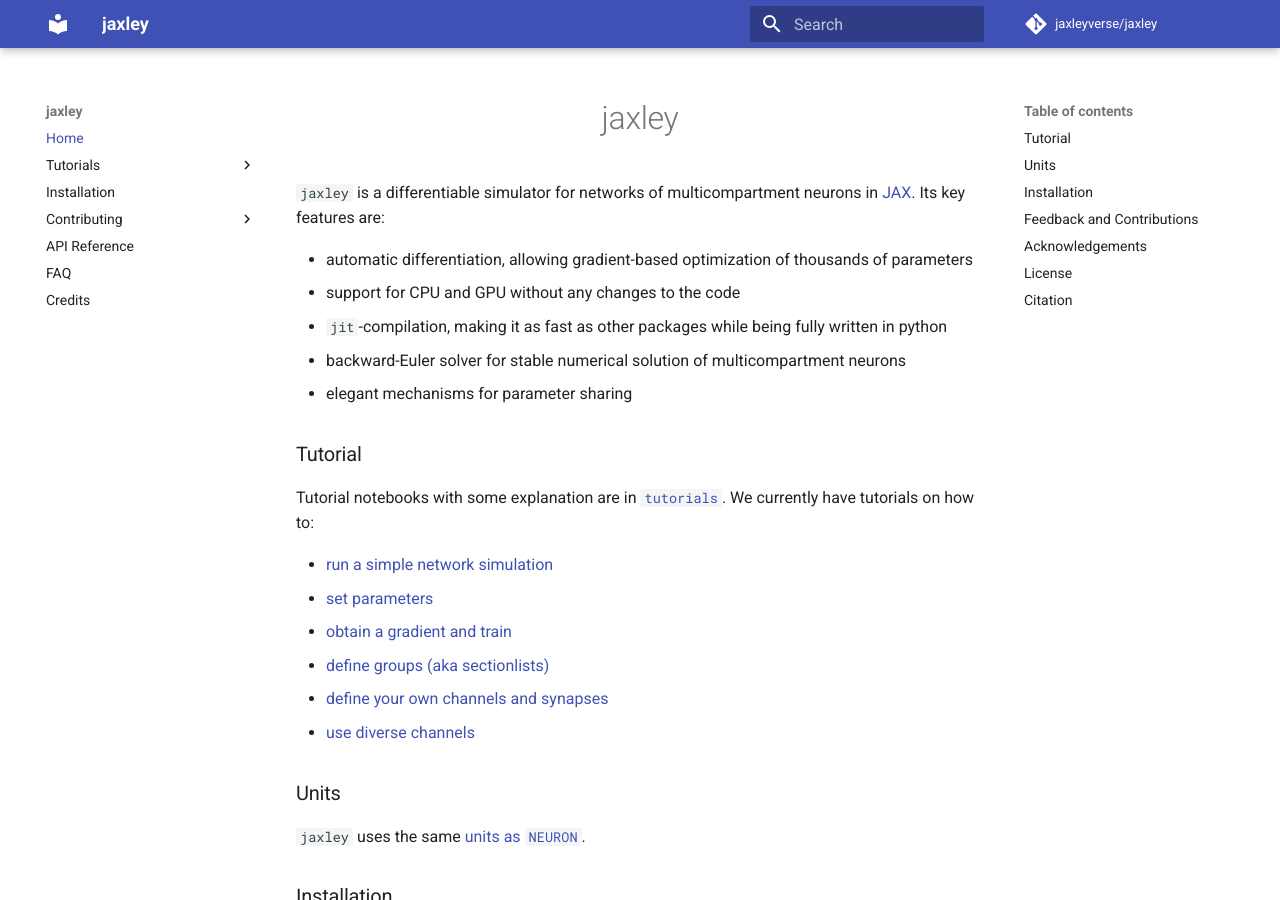
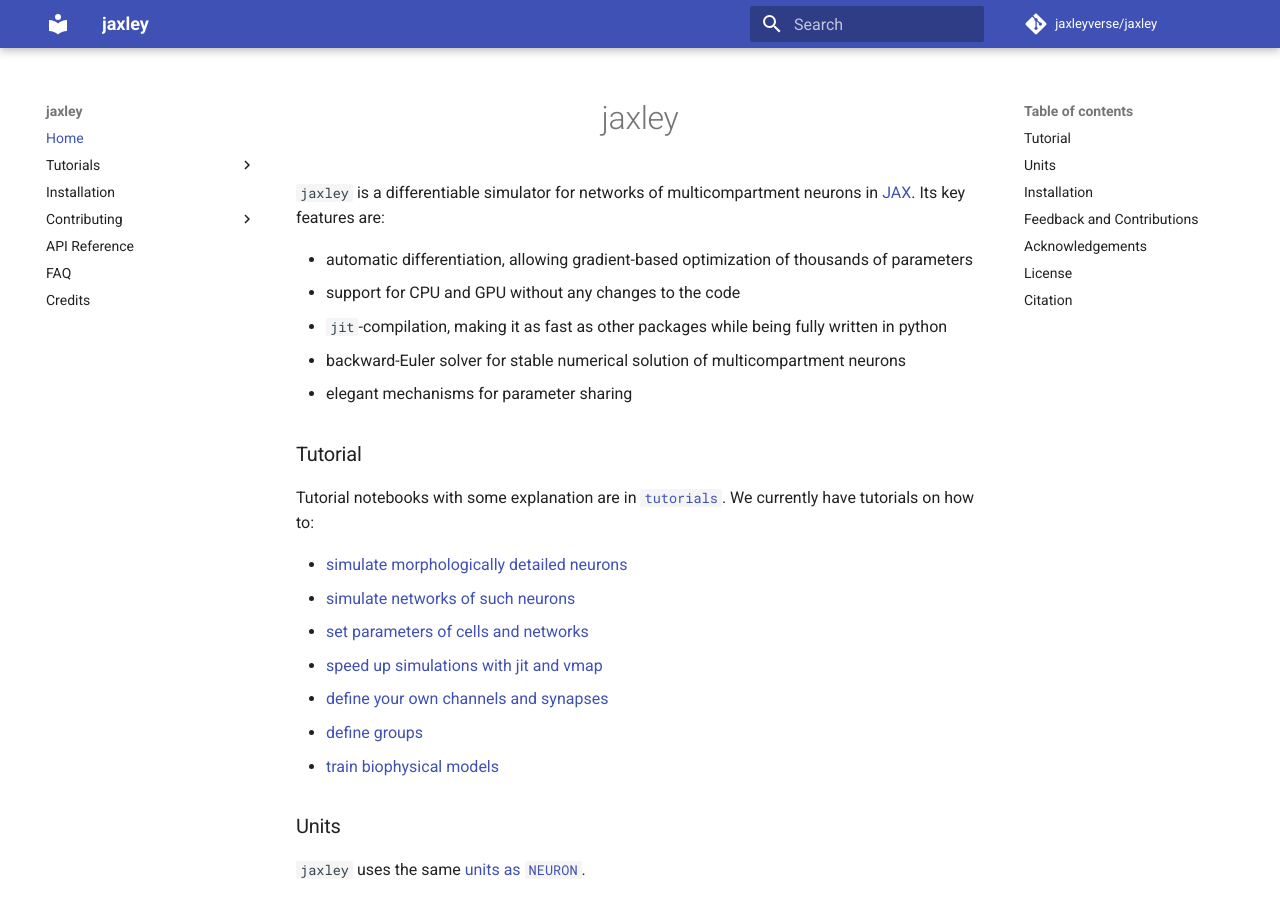
Before and after one commit to jaxleyverse/jaxley, an MkDocs documentation site: the page built from docs/docs/index.md, in a window 1280 px wide and 900 px high. Built offline with MkDocs 1.6.1 and Material for MkDocs 9.7.7, drawn with Linux system fonts in a browser that asks for light colours; comment, search, counter and statistics services are not loaded.

Commit message:
Update all tutorials

```diff
--- a/docs/docs/index.md
+++ b/docs/docs/index.md
@@ -16,12 +16,13 @@ jaxley
 
 Tutorial notebooks with some explanation are in [`tutorials`](https://github.com/jaxleyverse/jaxley/tree/main/tutorials). We currently have tutorials on how to:
 
-- [run a simple network simulation](https://github.com/jaxleyverse/jaxley/blob/main/tutorials/01_small_network.ipynb)
-- [set parameters](https://github.com/jaxleyverse/jaxley/blob/main/tutorials/02_setting_parameters.ipynb)
-- [obtain a gradient and train](https://github.com/jaxleyverse/jaxley/blob/main/tutorials/03_gradient.ipynb)
-- [define groups (aka sectionlists)](https://github.com/jaxleyverse/jaxley/blob/main/tutorials/04_groups.ipynb)
-- [define your own channels and synapses](https://github.com/jaxleyverse/jaxley/blob/main/tutorials/05_new_mechanisms.ipynb)
-- [use diverse channels](https://github.com/jaxleyverse/jaxley/blob/main/tutorials/06_diverse_channels.ipynb)
+- [simulate morphologically detailed neurons](https://github.com/jaxleyverse/jaxley/blob/main/tutorials/01_morph_neurons.ipynb)
+- [simulate networks of such neurons](https://github.com/jaxleyverse/jaxley/blob/main/tutorials/02_small_network.ipynb)
+- [set parameters of cells and networks](https://github.com/jaxleyverse/jaxley/blob/main/tutorials/03_setting_parameters.ipynb)
+- [speed up simulations with jit and vmap](https://github.com/jaxleyverse/jaxley/blob/main/tutorials/04_jit_and_vmap.ipynb)
+- [define your own channels and synapses](https://github.com/jaxleyverse/jaxley/blob/main/tutorials/05_channel_and_synapse_models.ipynb)
+- [define groups](https://github.com/jaxleyverse/jaxley/blob/main/tutorials/06_groups.ipynb)
+- [train biophysical models](https://github.com/jaxleyverse/jaxley/blob/main/tutorials/07_gradient_descent.ipynb)
 
 
 ### Units
```
Also changed, not shown: docs/docs/reference.md (+0 -79 lines), README.md, 14 other files.
